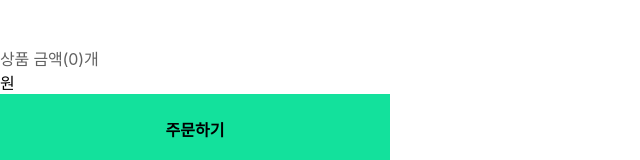
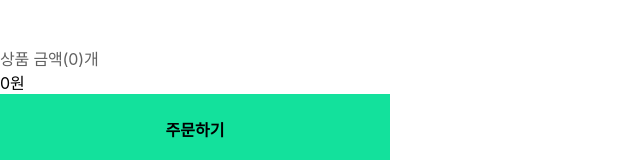
Before and after one commit to chaeeunj/comento-shopping, a React (Create React App) app: page /comento-shopping/basket in a window 1280 px wide. Shown: the part 244-404 px from the top of the page, without its empty margins (0-640 px from the left). Built offline with nearby package versions, Linux system fonts and the light colour scheme.

Commit message:
feat: 장바구니 추가 및 삭제 시 전체 개수, 가격 나타내는 기능 구현

```diff
--- a/src/pages/Basket.jsx
+++ b/src/pages/Basket.jsx
@@ -23,14 +23,18 @@ const Basket = () => {
 
   useEffect(() => {
     const items = storage.getBasketItems();
-    setBasketItemPrice(items);
-    // items.forEach((item) => console.log(1234, item.price));
-    items.forEach((item) => setBasketItemPrice(basketItemPrice + items.price));
+    let total = 0;
+    items.forEach((item) => (total += item.price));
+    setBasketItemPrice(total);
   }, []);
 
   const onClickRemoveButton = (productId) => {
     storage.removeBasketItem(productId);
-    setBasketItemCount(basketItemCount - 1);
+    setBasketItemCount(basketItems.length - 1);
+    const items = storage.getBasketItems();
+    let total = 0;
+    items.forEach((item) => (total += item.price));
+    setBasketItemPrice(total);
   };
 
   return (
```
